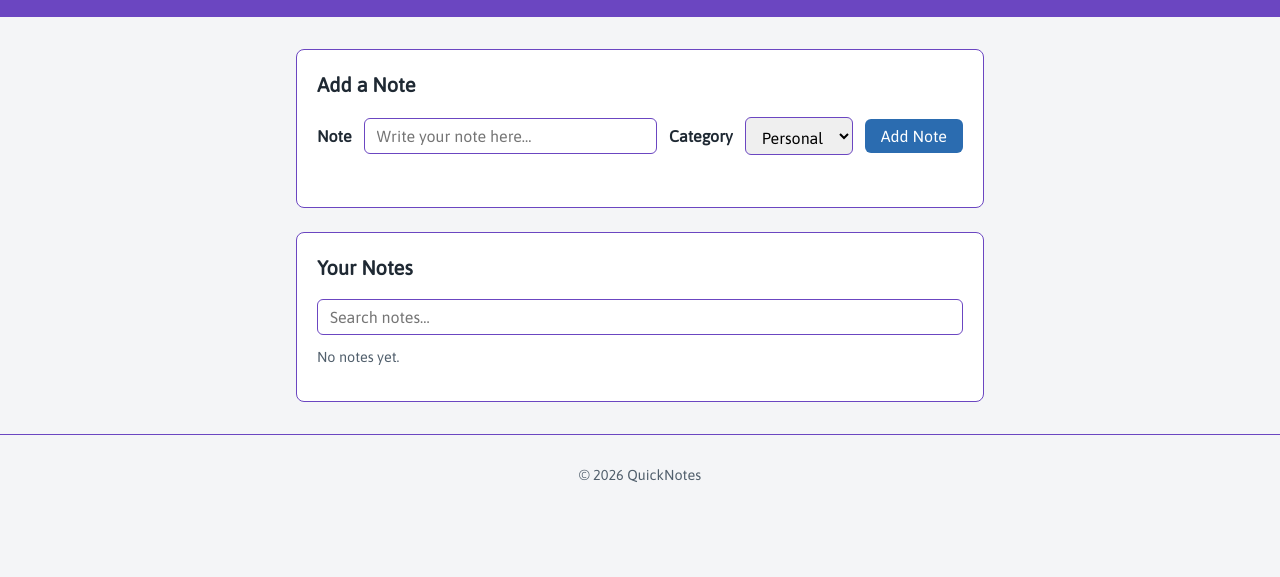
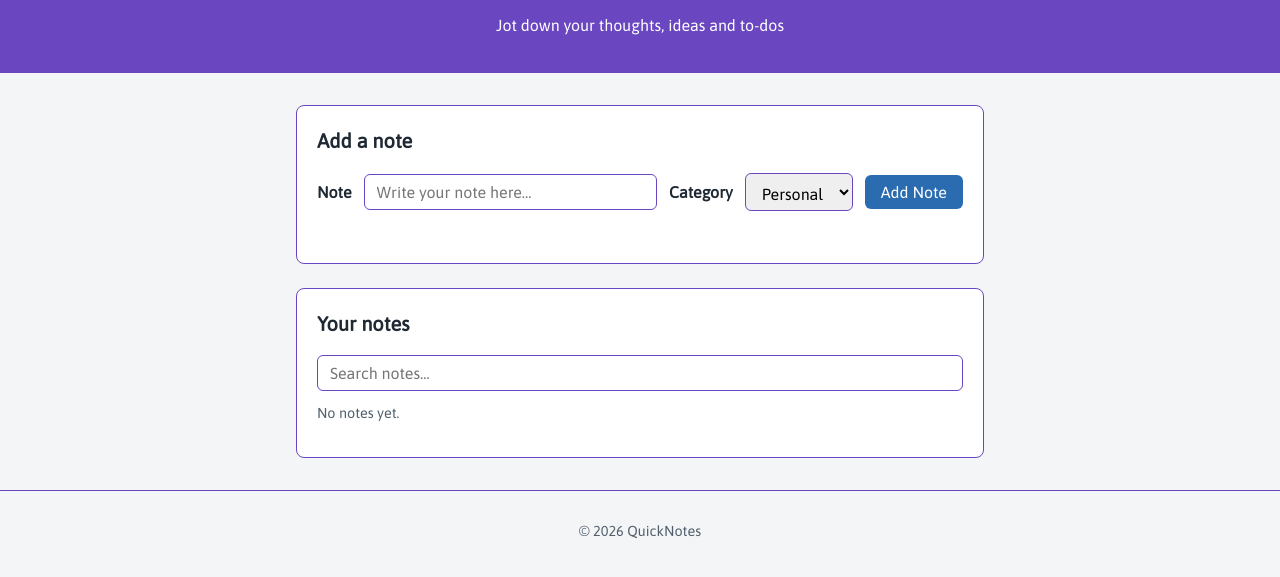
Before and after one commit to bngraphics254-ops/quicknotes-app, a plain HTML site: page index.html in a window 1280 px wide. Shown: the part 65-642 px from the top of the page. Drawn offline with Linux system fonts and the light colour scheme.

Commit message:
Add page structure

```diff
--- a/index.html
+++ b/index.html
@@ -3,7 +3,7 @@
 <head>
   <meta charset="UTF-8">
   <meta name="viewport" content="width=device-width, initial-scale=1.0">
-  <title>QuickNotes App</title>
+  <title>QuickNotes</title>
   <link rel="preconnect" href="https://fonts.googleapis.com">
   <link rel="preconnect" href="https://fonts.gstatic.com" crossorigin>
   <link href="https://fonts.googleapis.com/css2?family=Asap&display=swap" rel="stylesheet">
@@ -11,35 +11,36 @@
   <script src="script.js" defer></script>
 </head>
 <body>
-  <!-- Site header with the app title -->
+  <!-- Site header with the app name and tagline -->
   <header>
     <h1>QuickNotes</h1>
+    <p>Jot down your thoughts, ideas and to-dos</p>
   </header>
 
   <main>
     <!-- Section for creating a new note -->
     <section id="add-note-section">
-      <h2>Add a Note</h2>
+      <h2>Add a note</h2>
       <form id="note-form">
         <!-- Label linked to the note text input -->
         <label for="note-input">Note</label>
         <input type="text" id="note-input" name="note" placeholder="Write your note here...">
-        <!-- Category picker with at least three options -->
+        <!-- Category dropdown with three options -->
         <label for="note-category">Category</label>
         <select id="note-category" name="category">
           <option value="personal">Personal</option>
           <option value="work">Work</option>
-          <option value="ideas">Ideas</option>
+          <option value="study">Study</option>
         </select>
         <button type="submit">Add Note</button>
       </form>
-      <!-- Displays validation errors for the form -->
+      <!-- Empty paragraph for validation errors -->
       <p id="error-message"></p>
     </section>
 
-    <!-- Section listing existing notes with search and count -->
+    <!-- Section listing existing notes -->
     <section id="notes-section">
-      <h2>Your Notes</h2>
+      <h2>Your notes</h2>
       <input type="search" id="search-input" placeholder="Search notes...">
       <p id="note-count"></p>
       <ul id="notes-list"></ul>
```
